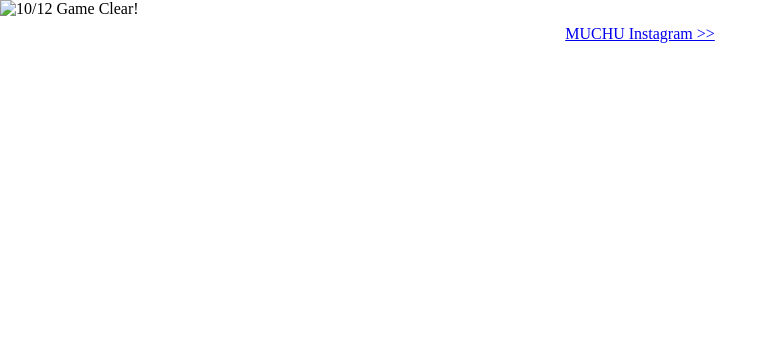
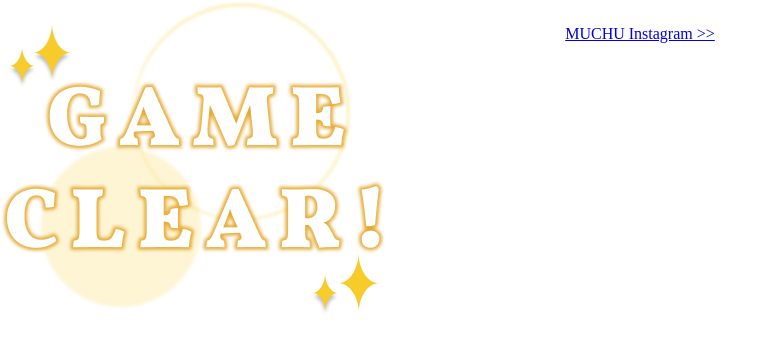
Before and after one commit to 1218hiyokoW2/muchu_mukogawa, a plain HTML site: page clear.html in a window 1280 px wide. Shown: the whole page, without its empty margins (0-777 px from the left). Drawn offline with Linux system fonts and the light colour scheme.

Commit message:
Update clear.html

```diff
--- a/clear.html
+++ b/clear.html
@@ -41,7 +41,7 @@
       MUCHU Instagram &gt;&gt;
     </a>
 
-    <img src="ゲーム成功二日目.png" alt="10/12 Game Clear!">
+    <img src="clear.png" alt="10/12 Game Clear!">
 
     <!-- <p>gameclear!</p> -->
 
```
